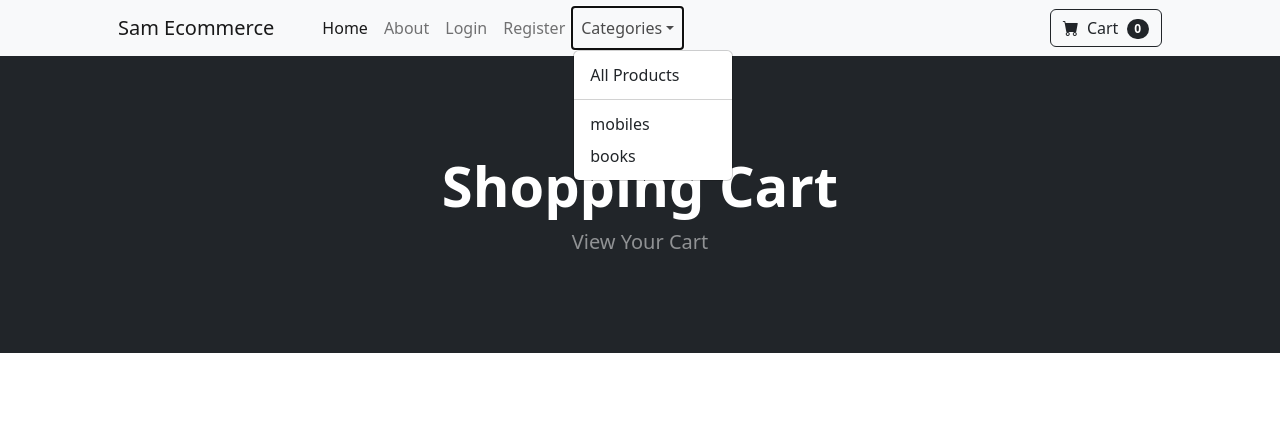
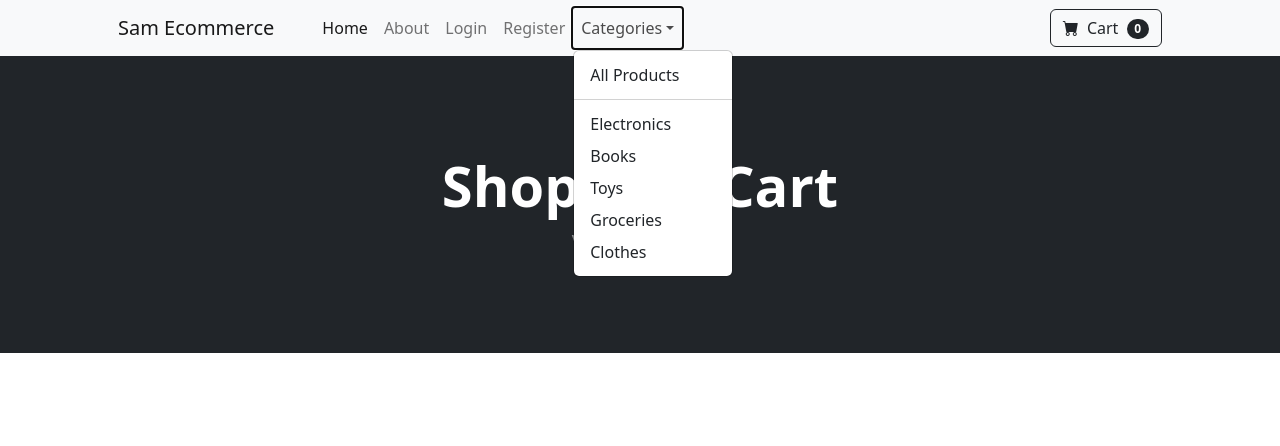
Before and after one commit to samuelpondugala/ecom, a Django app: page /cart/ in a window 1280 px wide, after a click on "Categories". Shown: the top 446 px of the page. Run offline with Django 5.2, Linux system fonts and the light colour scheme; some libraries are stand-ins or nearby versions.

Commit message:
added More categories in Navbar Dropdown selection and more products to explore in the website.

```diff
--- a/ecom/store/templates/navbar.html
+++ b/ecom/store/templates/navbar.html
@@ -22,8 +22,11 @@
                     <ul class="dropdown-menu" aria-labelledby="navbarDropdown">
                         <li><a class="dropdown-item" href="{% url 'home'%}">All Products</a></li>
                         <li><hr class="dropdown-divider" /></li>
-                        <li><a class="dropdown-item" href="{% url 'category' 'mobiles'%}">mobiles</a></li>
-                        <li><a class="dropdown-item" href="{% url 'category' 'books' %}">books</a></li>
+                        <li><a class="dropdown-item" href="{% url 'category' 'Electronics'%}">Electronics</a></li>
+                        <li><a class="dropdown-item" href="{% url 'category' 'Books' %}">Books</a></li>
+                        <li><a class="dropdown-item" href="{% url 'category' 'Toys' %}">Toys</a></li>
+                        <li><a class="dropdown-item" href="{% url 'category' 'Groceries' %}">Groceries</a></li>
+                        <li><a class="dropdown-item" href="{% url 'category' 'Clothes' %}">Clothes</a></li>
                     </ul>
                 </li>
             </ul>
```
Also changed, not shown: ecom/db.sqlite3, ecom/media/uploads/product/shopping_10.webp (added), ecom/media/uploads/product/shopping_12.webp (added), ecom/media/uploads/product/shopping_15.webp (added), ecom/media/uploads/product/shopping_16.webp (added), ecom/media/uploads/product/shopping_17.webp (added), ecom/media/uploads/product/shopping_18.webp (added), ecom/media/uploads/product/shopping_19.webp (added), ecom/media/uploads/product/shopping_20.webp (added).
